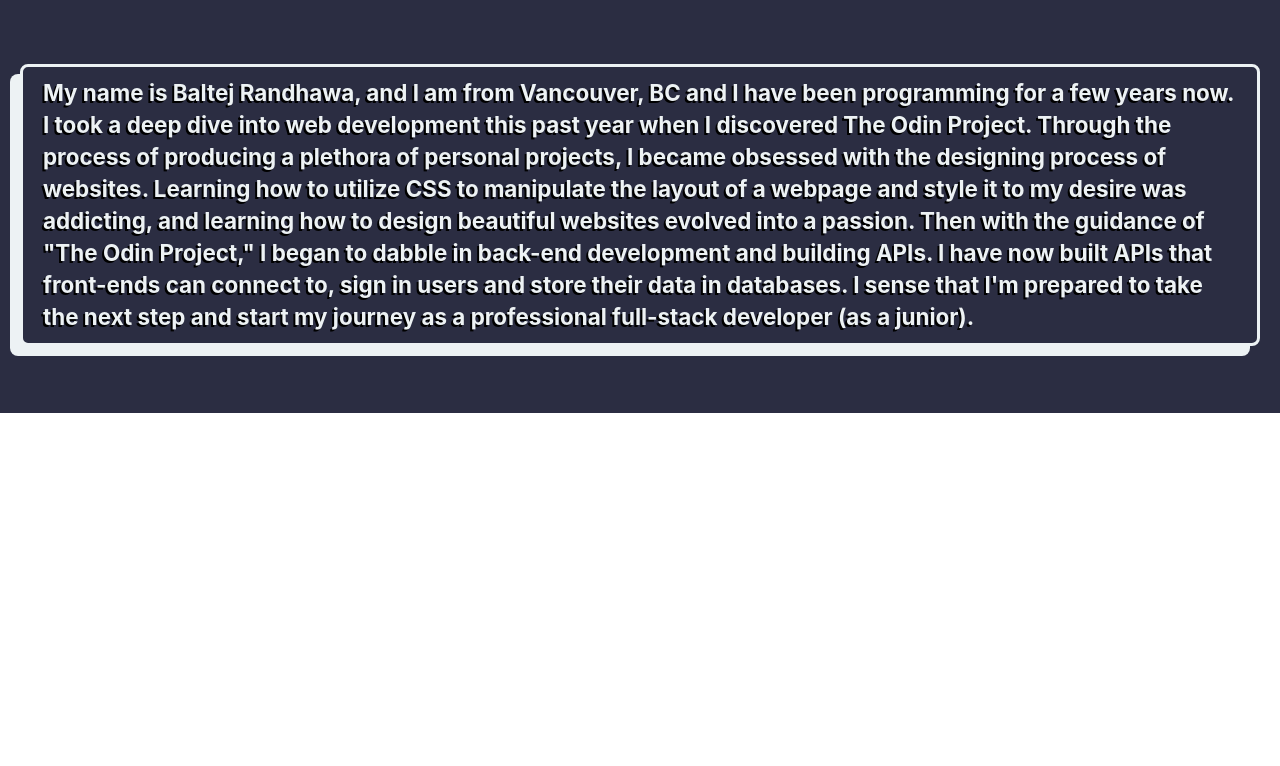
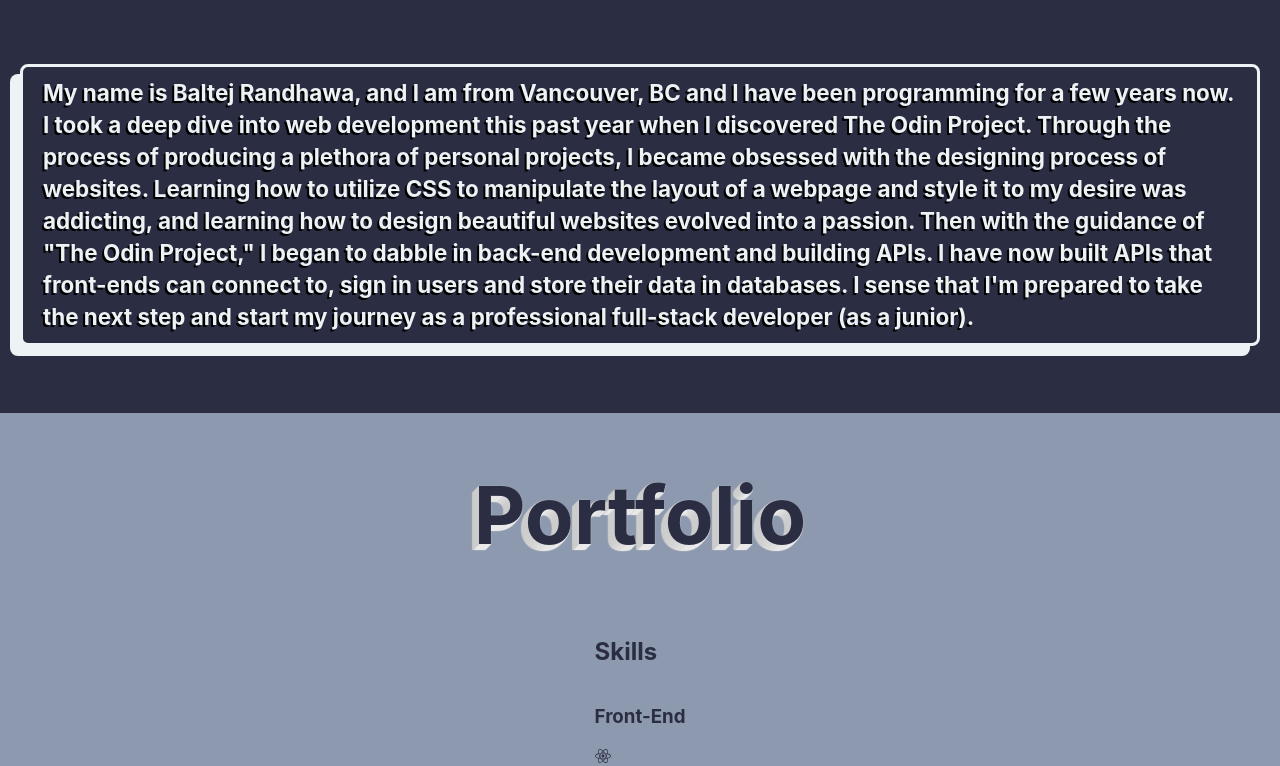
Before and after one commit to brandhawa99/project_portfolio, a React (Create React App) app: page / in a window 1280 px wide. Shown: the part 1059-1825 px from the top of the page. Before the commit the page ends 1472 px from the top, so only its background shows below. Built offline with nearby package versions, Linux system fonts and the light colour scheme; the HTML template or start-up script is replaced by a standard one; a web font is replaced by a local one.

Commit message:
added components to app

```diff
--- a/src/App.jsx
+++ b/src/App.jsx
@@ -3,6 +3,7 @@
 import Navbar from './components/Navbar/Navbar';
 import FirstSection from './components/FirstSection/FirstSection';
 import About from './components/About/About'
+import Portfolio from './components/Portfolio/Portfolio';
 
 function App() {
 
@@ -12,7 +13,10 @@
         <Navbar />
         <div className='underNav'>
         <FirstSection />
-        <About />
+        <div className='mainContent'>
+          <About />
+          <Portfolio />
+        </div>
         </div>
       </div>
     </div>
```
